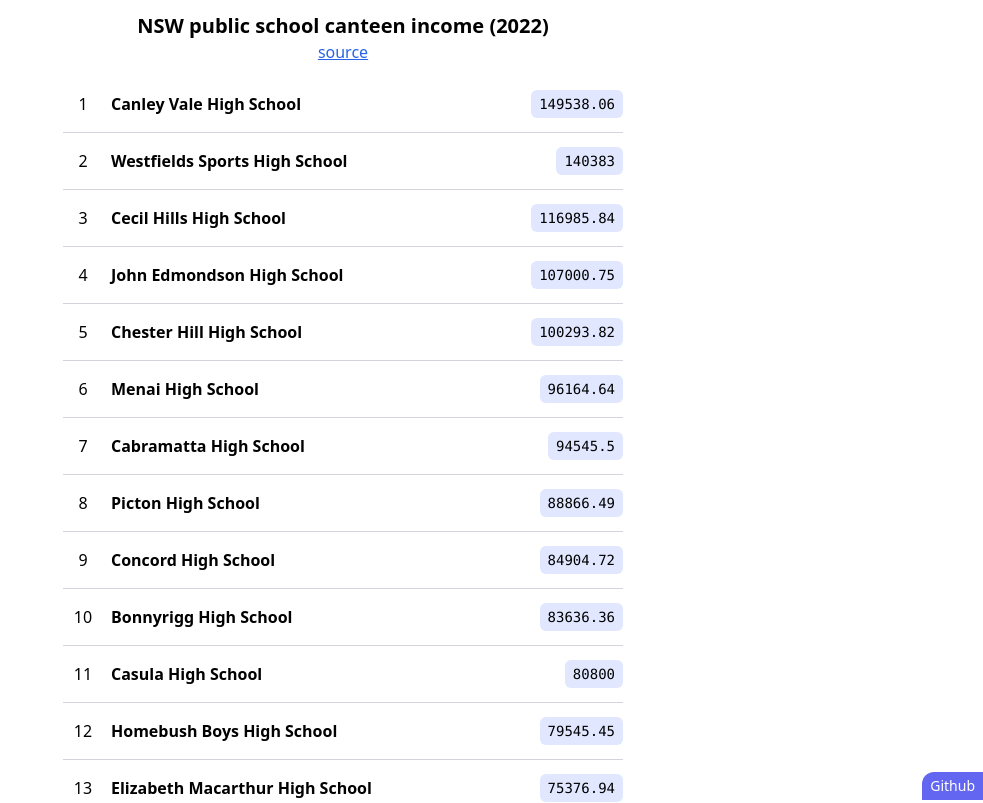
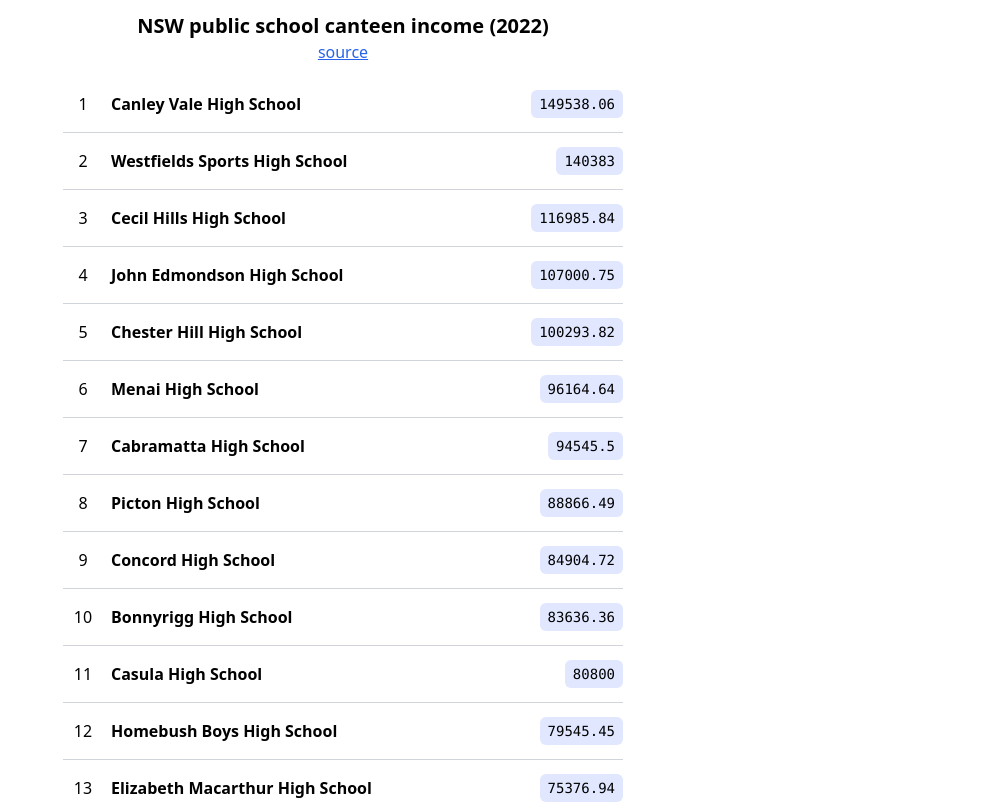
Before and after one commit to minho42/canteen-income, a Next.js app: page / in a window 1280 px wide. Shown: the top 803 px of the page, without its empty margins (297-1280 px from the left). Built offline with nearby package versions, Linux system fonts and the light colour scheme.

Commit message:
remove testing-grid, github link

```diff
--- a/app/page.tsx
+++ b/app/page.tsx
@@ -1,5 +1,5 @@
+import type { Metadata } from "next"
 import data from "./../data/data.json"
-import type { Metadata } from "next"
 
 export const metadata: Metadata = {
   title: "NSW public school canteen income",
@@ -11,17 +11,6 @@ export default async function Page() {
 
   return (
     <div className="flex items-center justify-center">
-      <a
-        className=""
-        href="https://github.com/minho42/canteen-income"
-        target="_blank"
-        rel="noopener noreferrer"
-      >
-        <div className="fixed right-0 bottom-0 bg-indigo-500 text-white no-underline text-sm px-2 py-1 rounded-tl-xl">
-          Github
-        </div>
-      </a>
-
       <main className="max-w-xl mb-20 px-2">
         <div className="flex flex-col items-center justify-center py-3">
           <h1 className="font-bold text-xl text-center">NSW public school canteen income (2022)</h1>
--- a/package.json
+++ b/package.json
@@ -9,7 +9,6 @@
     "lint": "next lint"
   },
   "dependencies": {
-    "@glideapps/glide-data-grid": "^5.3.2",
     "@types/node": "18.11.9",
     "@types/react": "18.0.25",
     "@types/react-dom": "18.0.9",
```
Also changed, not shown: 1 other file (tests, documents, lock files or other folders).
